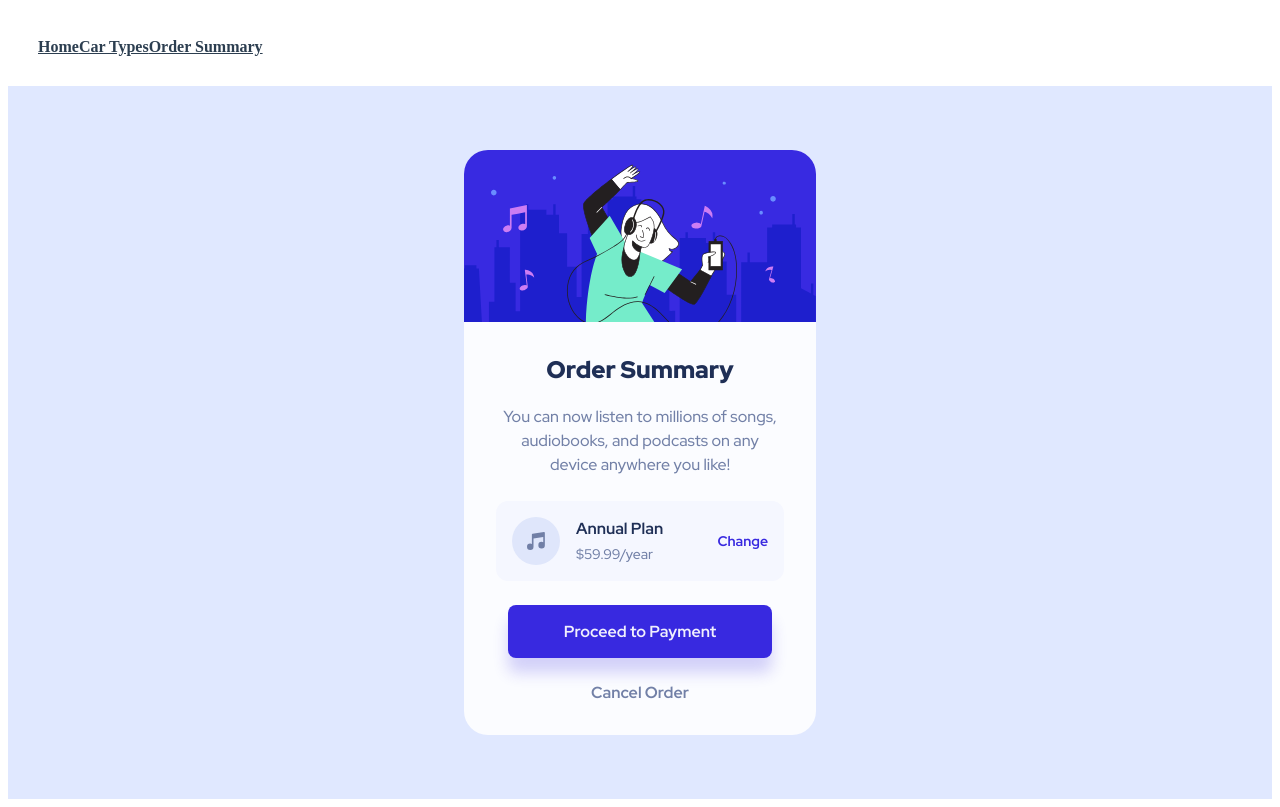
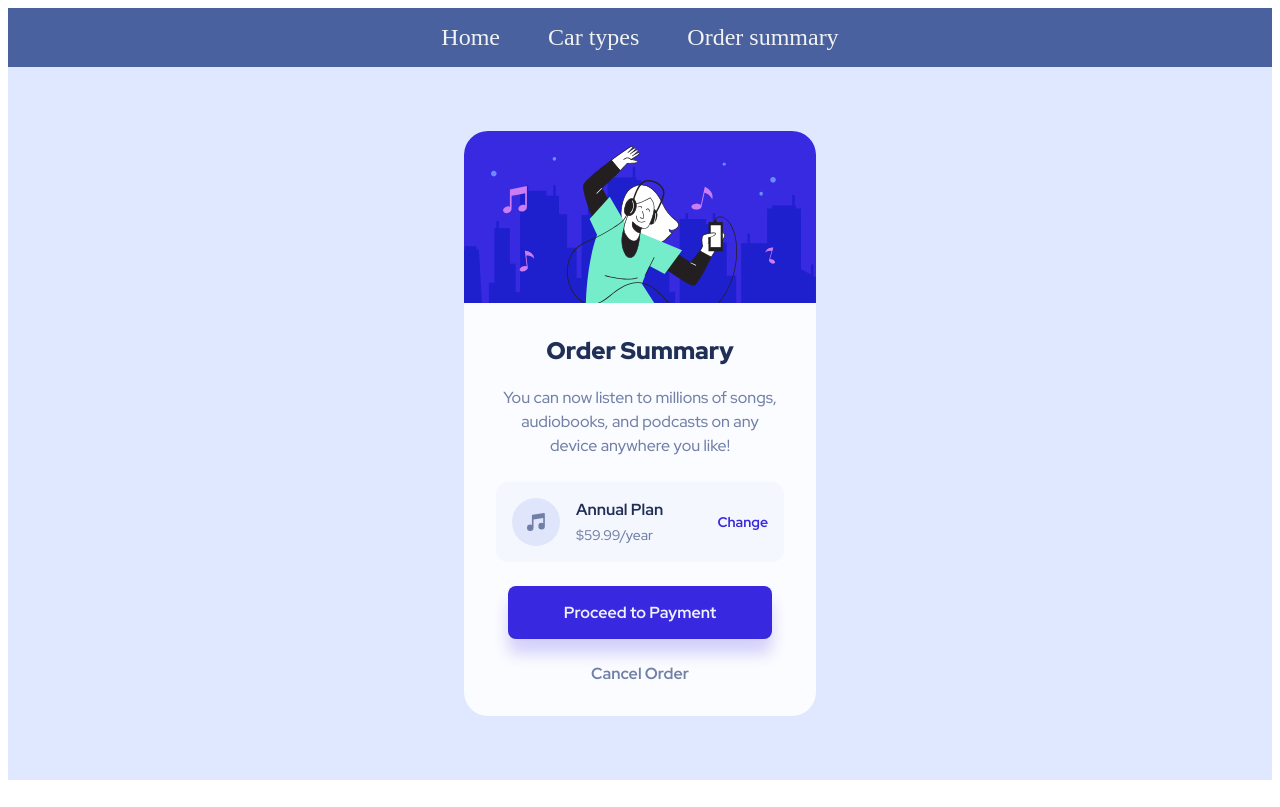
Before and after one commit to MariykaUA/oni-shop, a Nuxt app: page /OrderSummary in a window 1280 px wide. Built offline with nearby package versions, Linux system fonts and the light colour scheme.

Commit message:
style routes

```diff
--- a/app.vue
+++ b/app.vue
@@ -3,27 +3,33 @@ import { RouterLink } from 'vue-router'
 </script>
 
 <template>
-  <nav>
+  <nav class="routes">
     <router-link to="/">Home</router-link>
-    <router-link to="/car-types">Car Types</router-link>
-    <router-link to="/order-summary">Order Summary</router-link>
+    <router-link to="/car-types">Car types</router-link>
+    <router-link to="/order-summary">Order summary</router-link>
   </nav>
   <div>
     <router-view />
   </div>
 </template>
 
-<style scoped>
-nav {
-  padding: 30px;
-}
+<style lang="scss">
+.routes {
+  background-color: rgb(73, 97, 158);
+  display: flex;
+  justify-content: center;
+  gap: 3rem;
+  padding:1rem;
 
-nav a {
-  font-weight: bold;
-  color: #2c3e50;
-}
+  a {
+    text-decoration: none;
+    color: rgb(242, 242, 242);
+    font-size: 1.5rem;
+    font-weight: 500;
 
-nav a.router-link-exact-active {
-  color: #42b983;
+    &:hover {
+      color: rgb(6, 13, 93);
+    }
+  }
 }
 </style>
--- a/pages/OrderSummary.vue
+++ b/pages/OrderSummary.vue
@@ -67,6 +67,7 @@ $desktop-screen: 1440px;
     padding-top: 0;
     background-color: rgba(255, 255, 255, 0.877);
     width: 22rem;
+    min-width: 22;
     overflow: hidden;
 
     h2 {
```
